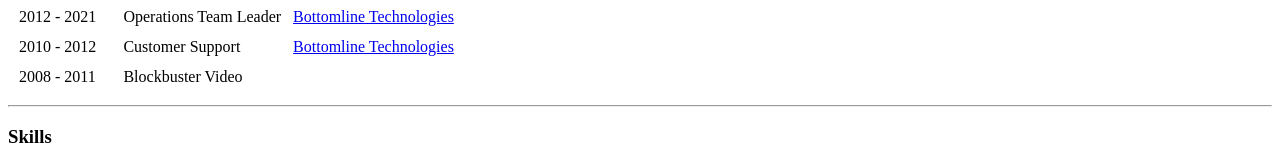
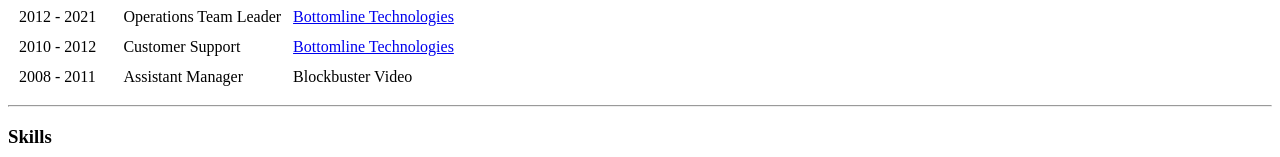
Before and after one commit to KhrisstianM/cv, a plain HTML site: page index.html in a window 1280 px wide. Shown: the part 518-675 px from the top of the page. Drawn offline with Linux system fonts and the light colour scheme.

Commit message:
Updated work experience

```diff
--- a/index.html
+++ b/index.html
@@ -64,6 +64,7 @@
         </tr>
         <tr>
             <td>2008 - 2011</td>
+            <td>Assistant Manager</td>
             <td>Blockbuster Video</td>
         </tr>
     </table>
```
